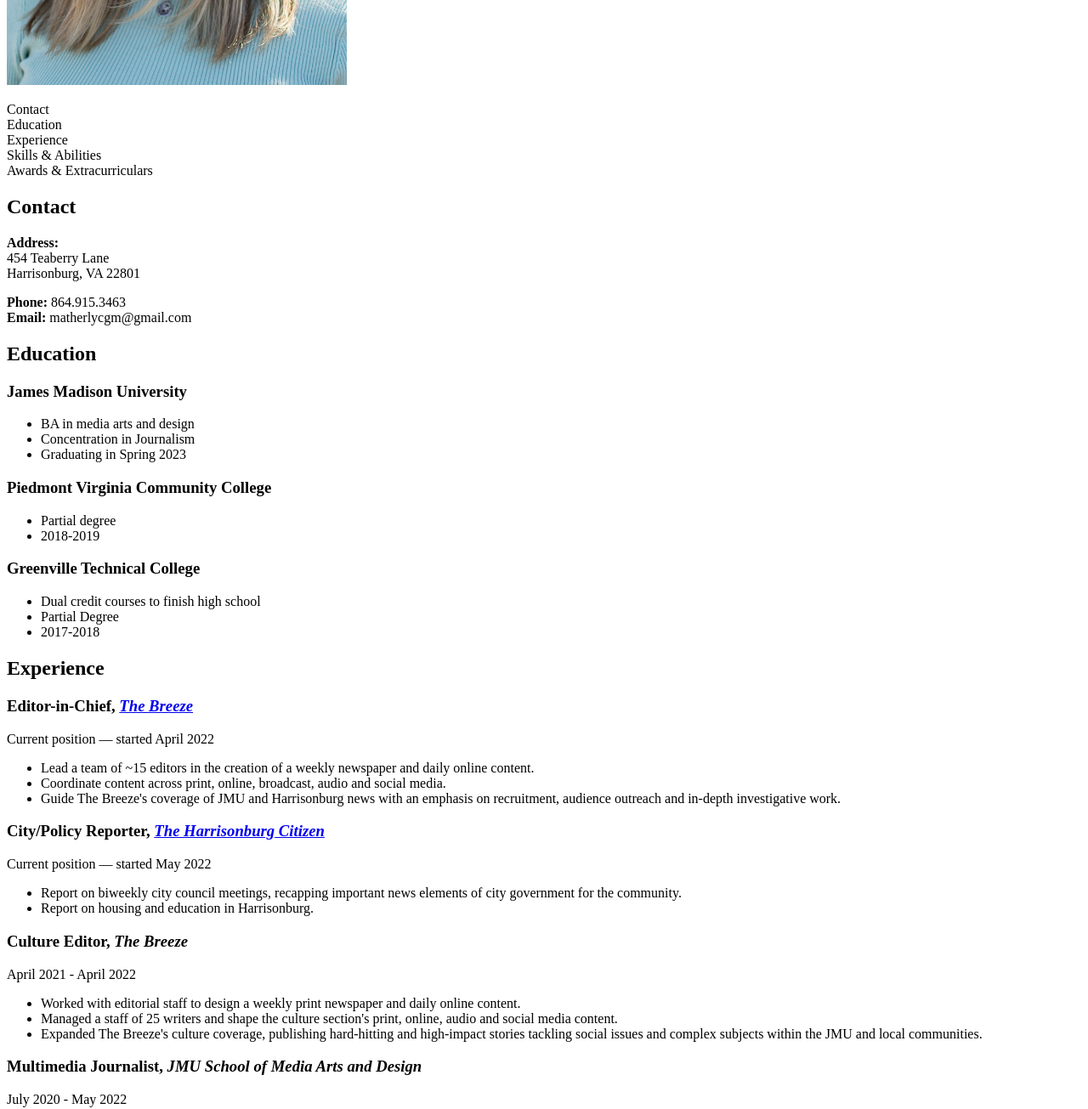
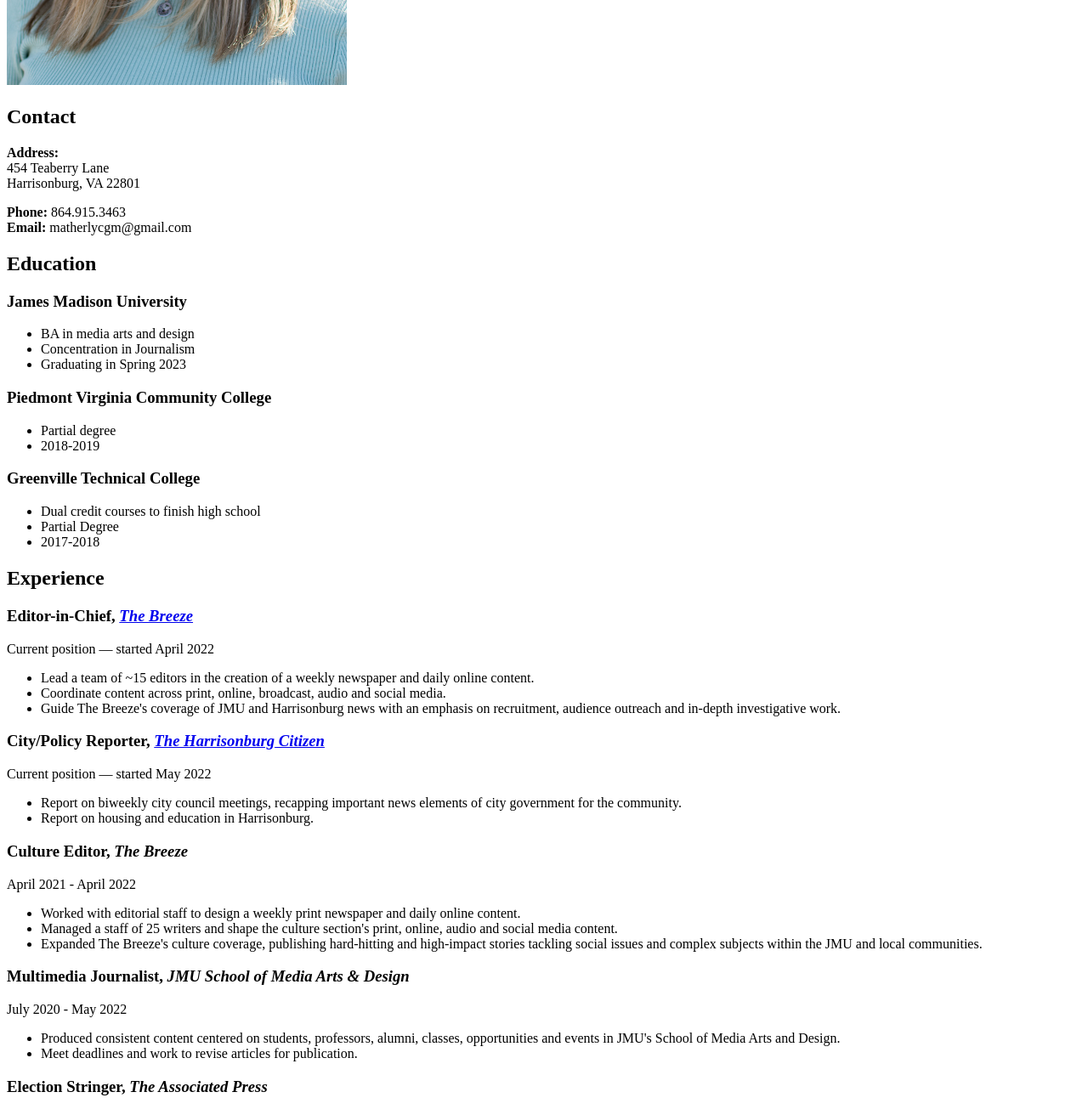
Before and after one commit to matherlycgm/resume, a plain HTML site: page SMAD 307/Resume.html in a window 1280 px wide. Shown: the part 480-1785 px from the top of the page at 85% size. Drawn offline with Linux system fonts and the light colour scheme.

Commit message:
Re-uploaded SMAD 307 folder with final HTML resume

```diff
--- a/SMAD 307/Resume.html
+++ b/SMAD 307/Resume.html
@@ -1,19 +1,17 @@
 <!DOCTYPE html>
+
+<html lang="en">
 	<head>
 
 		<title>Charlotte's Resume</title>
+		<meta name="description" content="Charlotte Matherly is a proactive, thoughtful and experienced journalist seeking a fast-paced position in a newsroom that will provide room to grow and learn while telling the stories at the heart of the community.">
+		<meta name="author" content="Charlotte Matherly">
 	</head>
 
 	<body>
 		<h1>Charlotte Matherly — Journalist</h1>
 
 		<img src="matherly_headshot.png" alt="Charlotte's Headshot" width="400" height="500">
-
-		<p>Contact<br>
-			Education<br>
-			Experience<br>
-			Skills & Abilities<br>
-		Awards & Extracurriculars</p>
 
 		<h2>Contact</h2>
 		<p><strong>Address:</strong><br>
@@ -62,7 +60,7 @@
 				<li>Managed a staff of 25 writers and shape the culture section's print, online, audio and social media content.</li>
 				<li>Expanded The Breeze's culture coverage, publishing hard-hitting and high-impact stories tackling social issues and complex subjects within the JMU and local communities.</li>
 			</ul>
-		<h3>Multimedia Journalist, <em>JMU School of Media Arts and Design</em></h3>
+		<h3>Multimedia Journalist, <em>JMU School of Media Arts &amp; Design</em></h3>
 			July 2020 - May 2022
 			<ul>
 				<li>Produced consistent content centered on students, professors, alumni, classes, opportunities and events in JMU's School of Media Arts and Design.</li>
```
